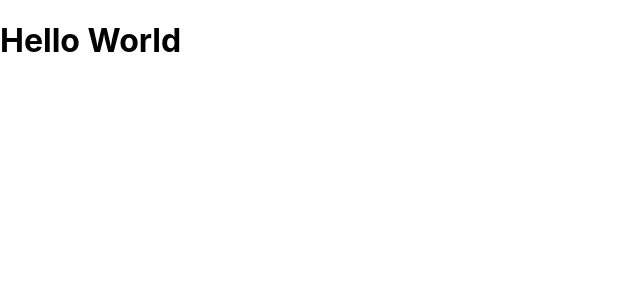
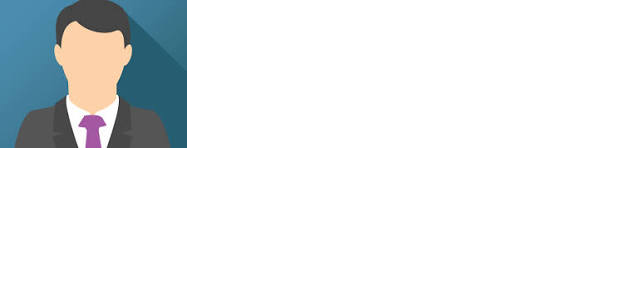
Before and after one commit to kamranalisays/react-basics, a React (Create React App) app in the folder react-basics/: page / in a window 1280 px wide. Shown: the top 300 px of the page, without its empty margins (0-640 px from the left). Built offline with nearby package versions, Linux system fonts and the light colour scheme.

Commit message:
Creating the componet Profile

```diff
--- a/react-basics/src/App.js
+++ b/react-basics/src/App.js
@@ -1,9 +1,24 @@
-import logo from './logo.svg';
+import maleavatar from './images/maleavatar.jpg'
 import './App.css';
+
+// Creating component Profile
+
+
+function Profile()
+{
+  return(
+    <div>
+      <img src={maleavatar}  alt="avatar" />
+    </div>
+  );
+}
+
 
 function App() {
   return (
-   <h1> Hello World </h1>
+   <div>
+    <Profile/>
+   </div>
   );
 }
 
```
Also changed, not shown: react-basics/src/images/maleavatar.jpg (added).
